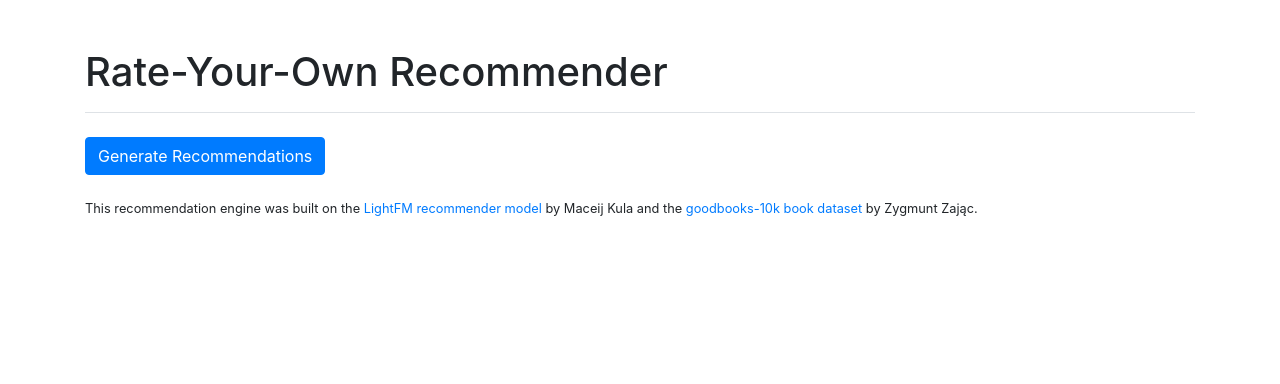
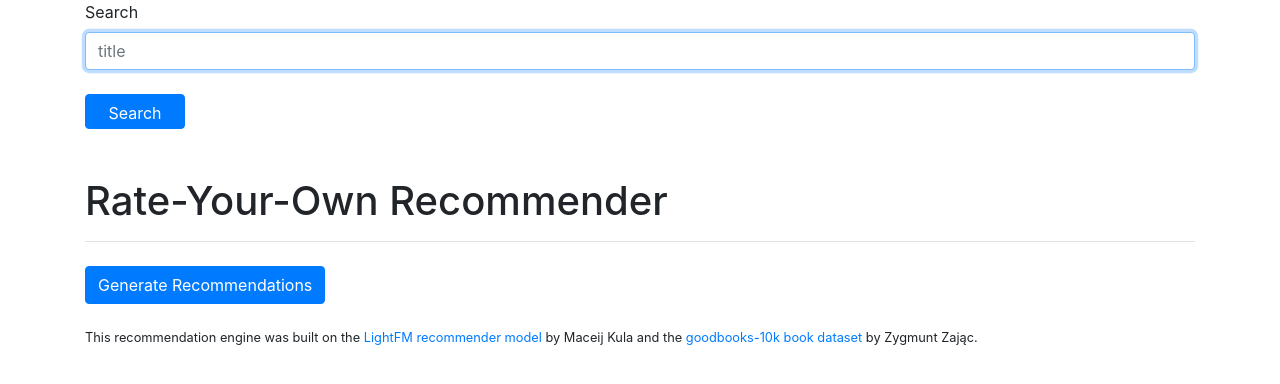
Before and after one commit to Zeref97/Book-recommender, a Flask app: template templates/book-recommender-explicit-ratings.html in a window 1280 px wide. Shown: the part 56-440 px from the top of the page. Run offline with Flask 2, Linux system fonts and the light colour scheme; the template is opened without the code that fills it, so the values that code supplies are empty; parts of the project's set-up code (start-up, migrations or seed data) failed here and were passed over; some libraries are stand-ins or nearby versions.

Commit message:
add search function

```diff
--- a/app.py
+++ b/app.py
@@ -22,7 +22,7 @@ import os
 import time
 import datetime
 from scipy import sparse
-from flask import Flask, render_template, request, flash, session
+from flask import Flask, render_template, request, flash, session, redirect, url_for
 from lightfm import LightFM
 from lightfm.data import Dataset
 from lightfm.cross_validation import random_train_test_split
@@ -284,7 +284,7 @@ def login():
             # Compare Passwords
             if (password == password_candidate):
                 flash('You are now logged in', 'success')
-                return render_template('book-recommender-explicit-ratings.html')
+                return redirect(url_for('book_recommender'))
             else:
                 error = 'Invalid login'
                 return render_template('login.html', error=error)
@@ -297,82 +297,102 @@ def login():
 
     return render_template('login.html')
 
+def Convert(lst):
+    res_dct = {lst[i]: lst[i + 1] for i in range(0, len(lst), 2)}
+    return res_dct
+
+@app.route('/book_recommender')
+def book_recommender():
+    return render_template('book-recommender-explicit-ratings.html')
+
 
 # Generate and predict
 @app.route('/explicit-recommendations-ratings', methods = ['GET','POST'])
 def explicit_recs_ratings():
     # print("==================> user id: ", user_id)
     if request.method == 'GET':
+        # print(request.form['search'])
         predictions = predict_for_user_explicit_lightfm(model_explicit_ratings, dataset_explicit, interactions_explicit,
         books_pd, item_features=item_features, model_user_id = user_id, num_recs = 5).to_dict(orient='records')
         # print(predictions)
         return render_template('explicit_recommendations_ratings.html', predictions = predictions)
 
     if request.method == 'POST':
-        start_time = time.time()
-        msg = request.json['msg']
-        print(msg)
-        sys.stdout.flush()
-        weights_array = json.loads(str(request.json['array']))
+        # print([i for (i, k) in enumerate(book_id_key) if k == 3 ][0])
+        if request.json == None:
+            books = get_books()
+            predictions = []
+            for b in books:
+                if request.form['search'] in b[10]:
+                    predictions.append(Convert(['predictions', 0.0, 'model_book_id', [i for i, k in enumerate(book_id_key) if k == b[0]][0], 'book_id', b[0], 'authors', b[7],
+                                        'title', b[10], 'average_rating', b[12], 'image_url', b[21], 'goodreads_book_id', b[1]]))
+            # print(predictions)
+            return render_template('explicit_recommendations_ratings.html', predictions = predictions)
+        else:
+            start_time = time.time()
+            msg = request.json['msg']
+            print(msg)
+            sys.stdout.flush()
+            weights_array = json.loads(str(request.json['array']))
 
-        interactions_array = np.where(np.array(weights_array)!=0, 1, 0)
+            interactions_array = np.where(np.array(weights_array)!=0, 1, 0)
 
-        print('Loaded arrays')
-        sys.stdout.flush()
+            print('Loaded arrays')
+            sys.stdout.flush()
 
-        assert len(weights_array) == weights_explicit.shape[1]
-        assert len(interactions_array) == interactions_explicit.shape[1]
+            assert len(weights_array) == weights_explicit.shape[1]
+            assert len(interactions_array) == interactions_explicit.shape[1]
 
-        weights_explicit_arr = weights_explicit.toarray()
-        interactions_explicit_arr = interactions_explicit.toarray()
-        print('Cast COO matrices as ndarray')
-        sys.stdout.flush()
-        pos = np.where(np.array(weights_array) > 0)
-        rating_temp = np.array(weights_array)[pos]
+            weights_explicit_arr = weights_explicit.toarray()
+            interactions_explicit_arr = interactions_explicit.toarray()
+            print('Cast COO matrices as ndarray')
+            sys.stdout.flush()
+            pos = np.where(np.array(weights_array) > 0)
+            rating_temp = np.array(weights_array)[pos]
 
-        book_id_raw = np.array(book_id_key)[pos]
+            book_id_raw = np.array(book_id_key)[pos]
 
-        for i in range(len(book_id_raw)):
-            store_ratings(user_id_key[user_id], book_id_raw[i], rating_temp[i])
+            for i in range(len(book_id_raw)):
+                store_ratings(user_id_key[user_id], book_id_raw[i], rating_temp[i])
 
-        weights_explicit_arr[user_id] = weights_array
-        interactions_explicit_arr[user_id] = interactions_array
-        print('Set last rows of ndarrays equal to weights_array/interactions_array')
-        sys.stdout.flush()
-        weights_explicit_aug = sparse.coo_matrix(weights_explicit_arr)
-        interactions_explicit_aug = sparse.coo_matrix(interactions_explicit_arr)
+            weights_explicit_arr[user_id] = weights_array
+            interactions_explicit_arr[user_id] = interactions_array
+            print('Set last rows of ndarrays equal to weights_array/interactions_array')
+            sys.stdout.flush()
+            weights_explicit_aug = sparse.coo_matrix(weights_explicit_arr)
+            interactions_explicit_aug = sparse.coo_matrix(interactions_explicit_arr)
 
-        print('Cast ndarrays as COO matrices')
-        sys.stdout.flush()
-        if msg=='update':
-            print('Now updating last matrix row')
+            print('Cast ndarrays as COO matrices')
             sys.stdout.flush()
-            model_explicit_ratings.fit_partial_by_row(user_id, interactions_explicit_aug, sample_weight = weights_explicit_aug, item_features=item_features, epochs=50)
-        else:
-            print('Now fitting updated matrix to model')
+            if msg=='update':
+                print('Now updating last matrix row')
+                sys.stdout.flush()
+                model_explicit_ratings.fit_partial_by_row(user_id, interactions_explicit_aug, sample_weight = weights_explicit_aug, item_features=item_features, epochs=50)
+            else:
+                print('Now fitting updated matrix to model')
+                sys.stdout.flush()
+                # This takes between 1.5 to 8 minutes depending on the complexity of the model
+                model_explicit_ratings.fit_partial(interactions_explicit_aug, sample_weight = weights_explicit_aug, item_features=item_features, epochs=5)
+            print('Model fitting complete')
             sys.stdout.flush()
-            # This takes between 1.5 to 8 minutes depending on the complexity of the model
-            model_explicit_ratings.fit_partial(interactions_explicit_aug, sample_weight = weights_explicit_aug, item_features=item_features, epochs=5)
-        print('Model fitting complete')
-        sys.stdout.flush()
-        predictions = predict_for_user_explicit_lightfm(model_explicit_ratings, dataset_explicit, interactions_explicit_aug,
-        books_pd, item_features=item_features, model_user_id = user_id, num_recs = 24).to_dict(orient='records')
-        time_elapsed = time.time() - start_time
-        print('Predictions generated')
-        print(f'Time to run: {datetime.timedelta(seconds=time_elapsed)}')
-        sys.stdout.flush()
-        item_id_map = dataset_explicit.mapping()[2]
-        all_item_ids = sorted(list(item_id_map.values()))
-        predicted = model_explicit_ratings.predict(user_id, all_item_ids)
-        print(predicted)
-        actual = weights_explicit_arr[user_id]
-        nonzero_actual = np.nonzero(actual)
-        sort_inds = predicted[nonzero_actual].argsort()[::-1]
-        r = actual[nonzero_actual][sort_inds]
-        ndcg = ndcg_at_k(r, 5)
-        print(f'nDCG for current user: {ndcg}')
+            predictions = predict_for_user_explicit_lightfm(model_explicit_ratings, dataset_explicit, interactions_explicit_aug,
+            books_pd, item_features=item_features, model_user_id = user_id, num_recs = 24).to_dict(orient='records')
+            time_elapsed = time.time() - start_time
+            print('Predictions generated')
+            print(f'Time to run: {datetime.timedelta(seconds=time_elapsed)}')
+            sys.stdout.flush()
+            item_id_map = dataset_explicit.mapping()[2]
+            all_item_ids = sorted(list(item_id_map.values()))
+            predicted = model_explicit_ratings.predict(user_id, all_item_ids)
+            # print(predicted)
+            actual = weights_explicit_arr[user_id]
+            nonzero_actual = np.nonzero(actual)
+            sort_inds = predicted[nonzero_actual].argsort()[::-1]
+            r = actual[nonzero_actual][sort_inds]
+            ndcg = ndcg_at_k(r, 5)
+            print(f'nDCG for current user: {ndcg}')
 
-        return render_template('explicit_recommendations_ratings.html', predictions = predictions)
+            return render_template('explicit_recommendations_ratings.html', predictions = predictions)
 
 
 """===============================================MAIN========================================================"""
--- a/functions/helper_functions.py
+++ b/functions/helper_functions.py
@@ -280,6 +280,7 @@ def predict_for_user_explicit_lightfm(model, dataset, interactions, books, item_
     # print("================================")
     # print(books['book_id'])
     # print(books[['book_id','authors','title','average_rating','image_url','goodreads_book_id']])
+    # print(user_recommendations.merge(books[['book_id','authors','title','average_rating','image_url','goodreads_book_id']]))
     return user_recommendations.merge(books[['book_id','authors','title','average_rating','image_url','goodreads_book_id']])
 
 def predict_for_user_knn_lightfm(lightfm_model, lightfm_dataset, lightfm_weights, books, user_vector, item_features=None, num_recs=5):
--- a/templates/book-recommender-explicit-ratings.html
+++ b/templates/book-recommender-explicit-ratings.html
@@ -36,7 +36,21 @@
                   </ul>
                 </div>
         </nav>
+    <div class="container">
+        <form class="form-search"  role="form">
+            <label>Search</label>
+            <input type="text" id="searchbook" name="search" class="form-control" placeholder="title" required autofocus>
+            <div class="row my-4" id="search-div">
+                <div class="col-md-12">
+                    <!-- <input class="btn btn-primary" id="search" type="submit" value="Search Book"> -->
+                    <button class="btn btn-primary btn-block" id="search" type="button" style="height:35px; width:100px">Search</button>
+                </div>
+            </div>
+        </form>
+    </div>
+
     <div class="container my-5">
+
         <div id="head" class="pb-2 mt-4 mb-2 border-bottom">
             <h1>Rate-Your-Own Recommender</h1>
         </div>
@@ -45,6 +59,7 @@
                 <input class="btn btn-primary" id="generate" type="submit" value="Generate Recommendations">
             </div>
         </div>
+
         <div id="directions-div" class="row my-4" style="display:none">
             <div class="col-md-12">
                 <p>Rate as many books as you like, and click "Want to Read" or "Skip" on the rest.
@@ -65,6 +80,7 @@
             </div>
         </div>
     </div>
+
     <script src="https://ajax.googleapis.com/ajax/libs/jquery/3.4.1/jquery.min.js"></script>
     <script src="https://cdnjs.cloudflare.com/ajax/libs/rateYo/2.3.2/jquery.rateyo.min.js"></script>
     <script>
@@ -80,6 +96,20 @@
                             $('#directions-div').show()
                             $('#submit-div').show();
                             $('#generate-div').hide();
+                        }
+                    });
+                });
+                $("#search").click(function() {
+                    var user = $('#searchbook').val();
+                    $.ajax({
+                        url:'/explicit-recommendations-ratings',
+                        type:"POST",
+                        data: $('form').serialize(),
+                        success: function(data){
+                            $('#predictions').html(data);
+                            $('#generate-div').hide();
+                            $('#directions-div').show()
+                            $('#submit-div').show();
                         }
                     });
                 });
```
Also changed, not shown: static/style.css (line endings or trailing spaces).
